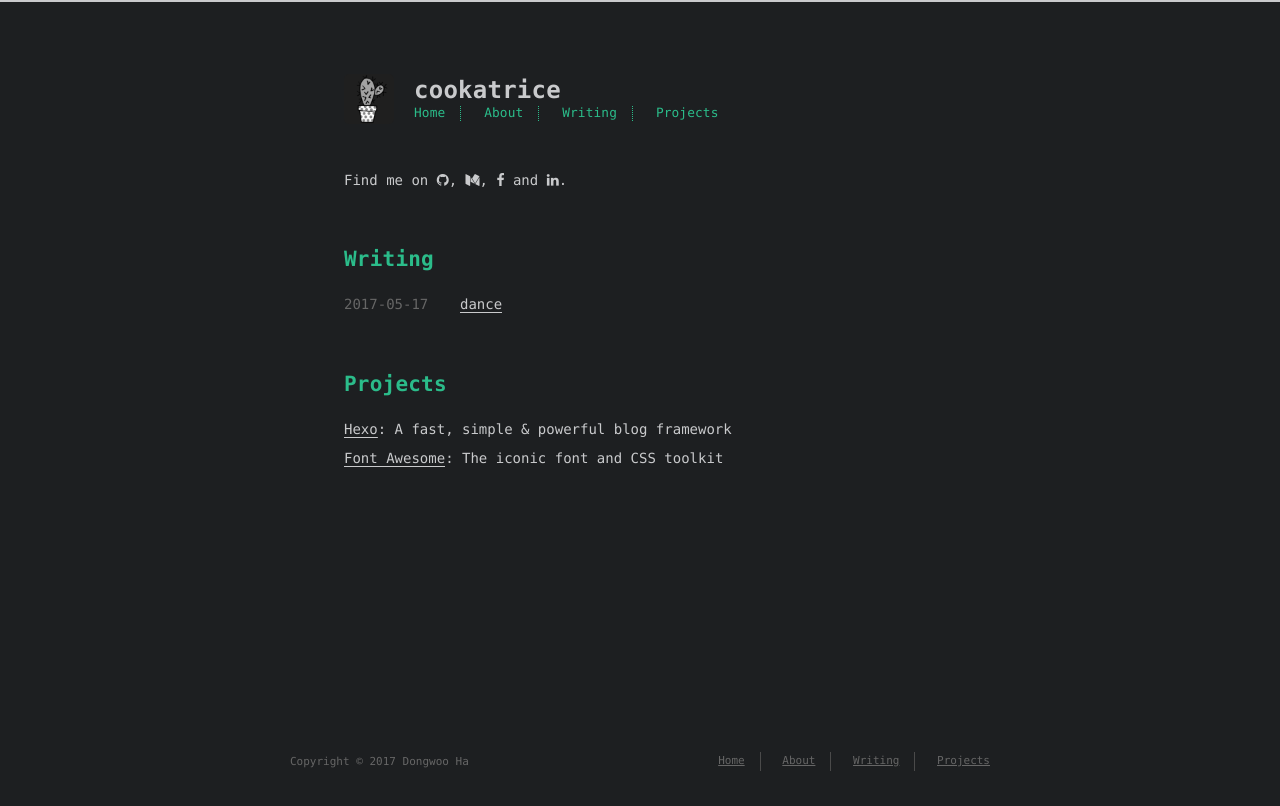
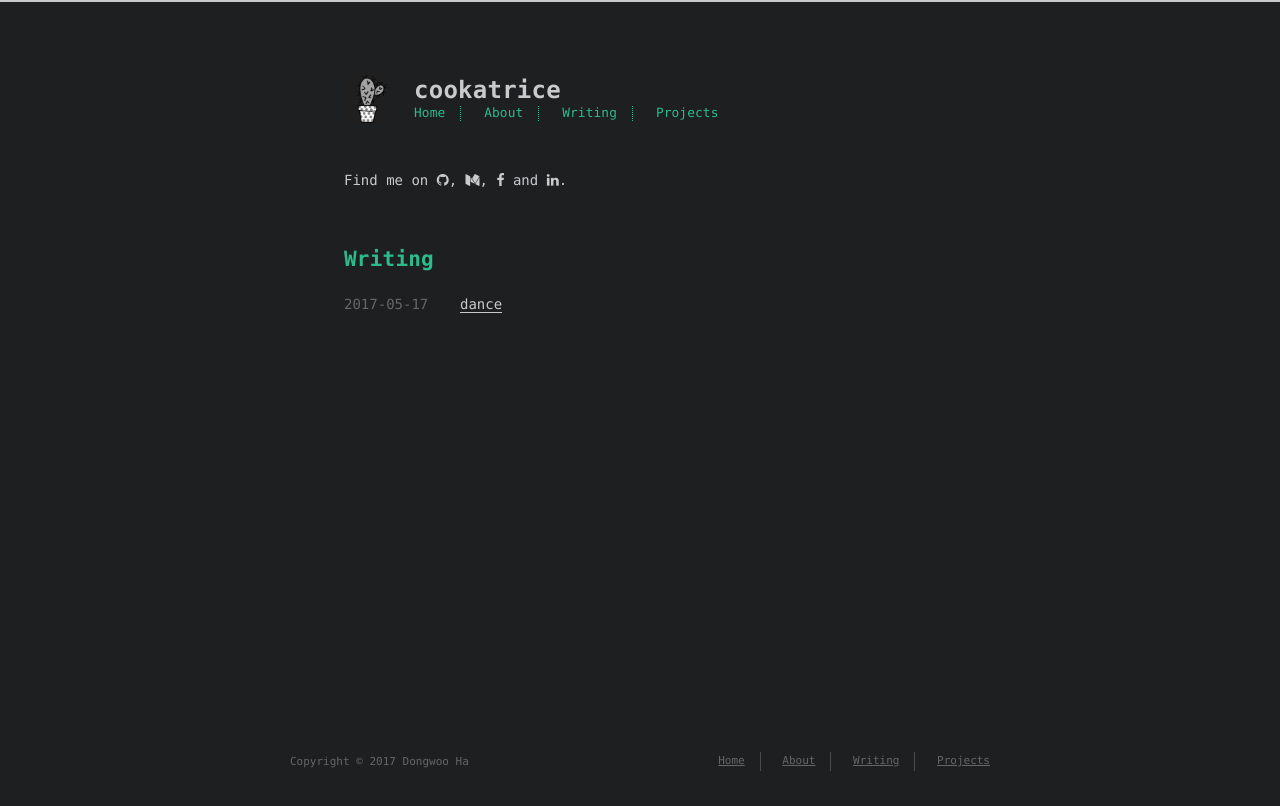
Before and after one commit to cookatrice/cookatrice.github.io, a plain HTML site: page index.html in a window 1280 px wide. Drawn offline with Linux system fonts and the light colour scheme.

Commit message:
Site updated: 2017-05-18 17:32:19

```diff
--- a/index.html
+++ b/index.html
@@ -121,21 +121,6 @@
 </section>
 
 
-<section id="projects">
-  <span class="h1"><a href="http://github.com/cookatrice">Projects</a></span>
-  <ul class="project-list">
-
-      <li class="project-item">
-        <a href="https://hexo.io/">Hexo</a>: A fast, simple &amp; powerful blog framework
-      </li>
-
-      <li class="project-item">
-        <a href="http://fontawesome.io/">Font Awesome</a>: The iconic font and CSS toolkit
-      </li>
-
-  </ul>
-</section>
-
 
     </div>
 
```
